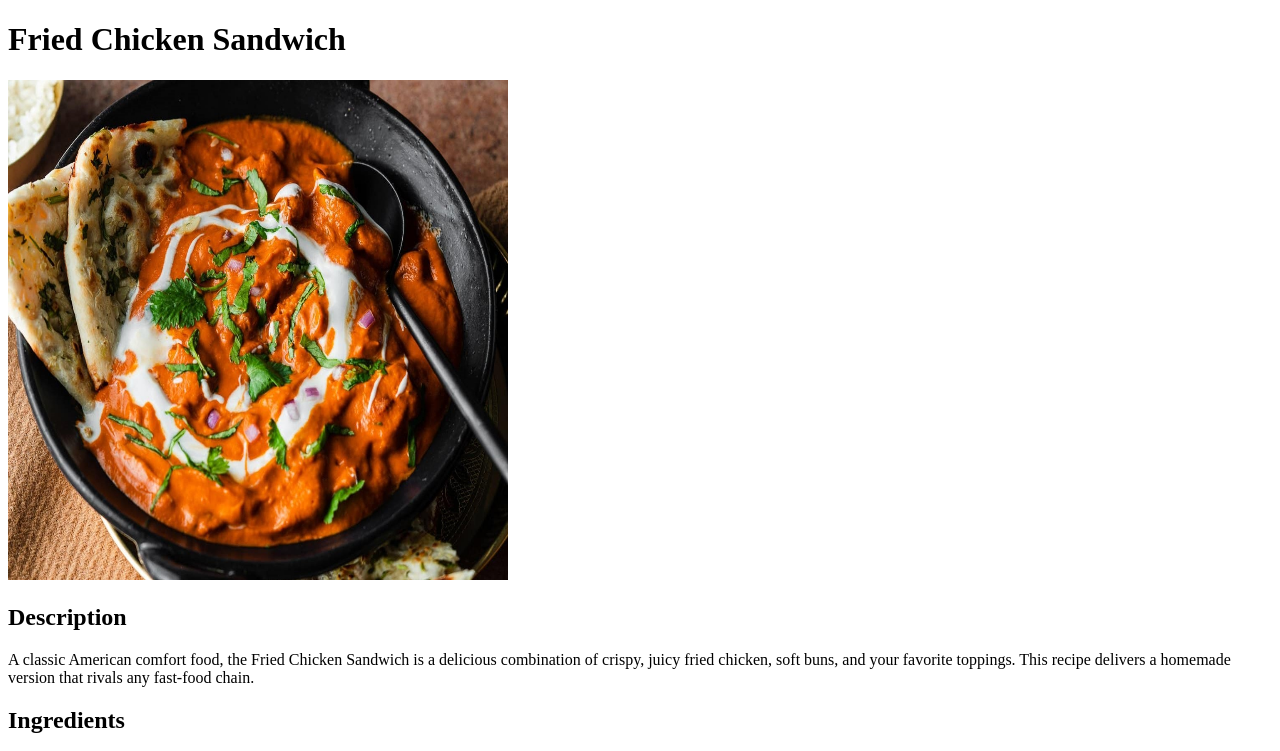
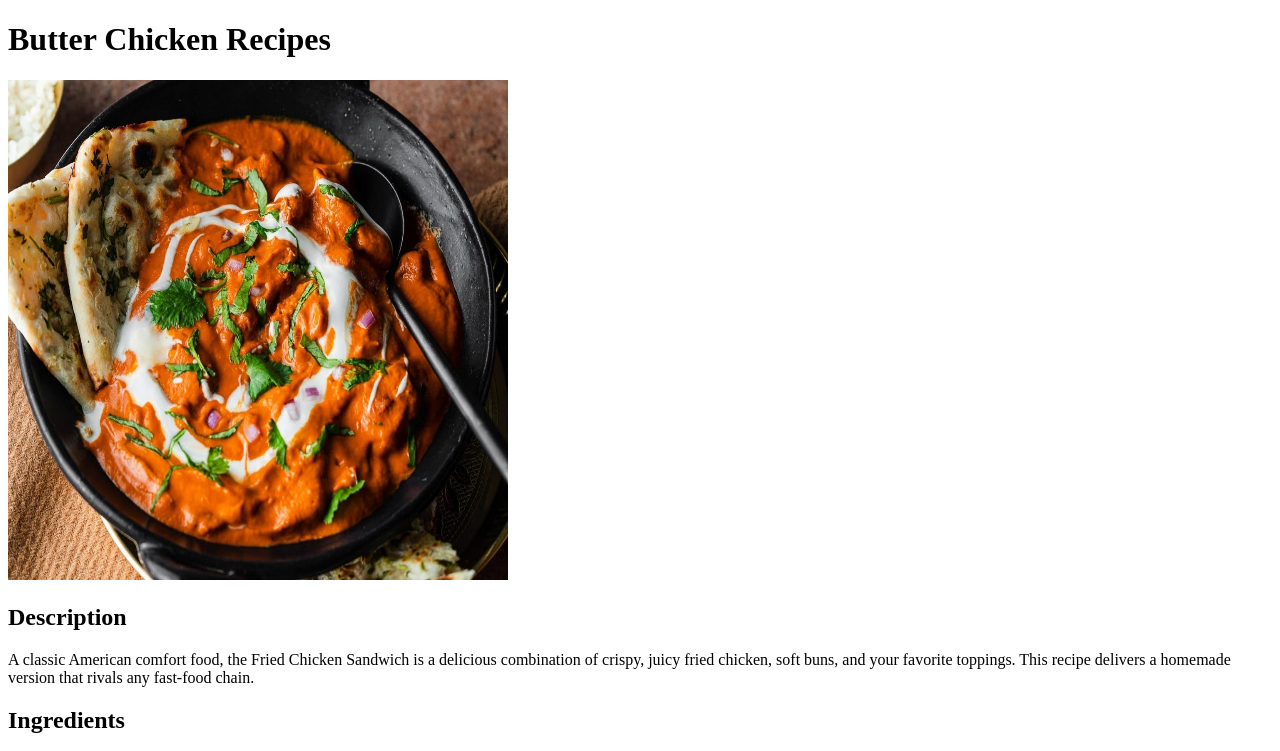
Before and after one commit to munna-68/odin-recipes_Website, a plain HTML site: page recipes/butter-chicken.html in a window 1280 px wide. Shown: the top 751 px of the page. Drawn offline with Linux system fonts and the light colour scheme.

Commit message:
Fixing the Heading mixup between butter chicken and fried chicken sandwich recipe pages

```diff
--- a/recipes/butter-chicken.html
+++ b/recipes/butter-chicken.html
@@ -6,7 +6,7 @@
   <title>Document</title>
 </head>
 <body>
-  <h1>Fried Chicken Sandwich</h1>
+  <h1>Butter Chicken Recipes</h1>
 
   <img src="../images/Butter-Chicken.jpg" alt="kacchi biryani" height="500px" width="500px">
 
```
Also changed, not shown: recipes/chicken-sandwich.html (+1 -1 lines).
